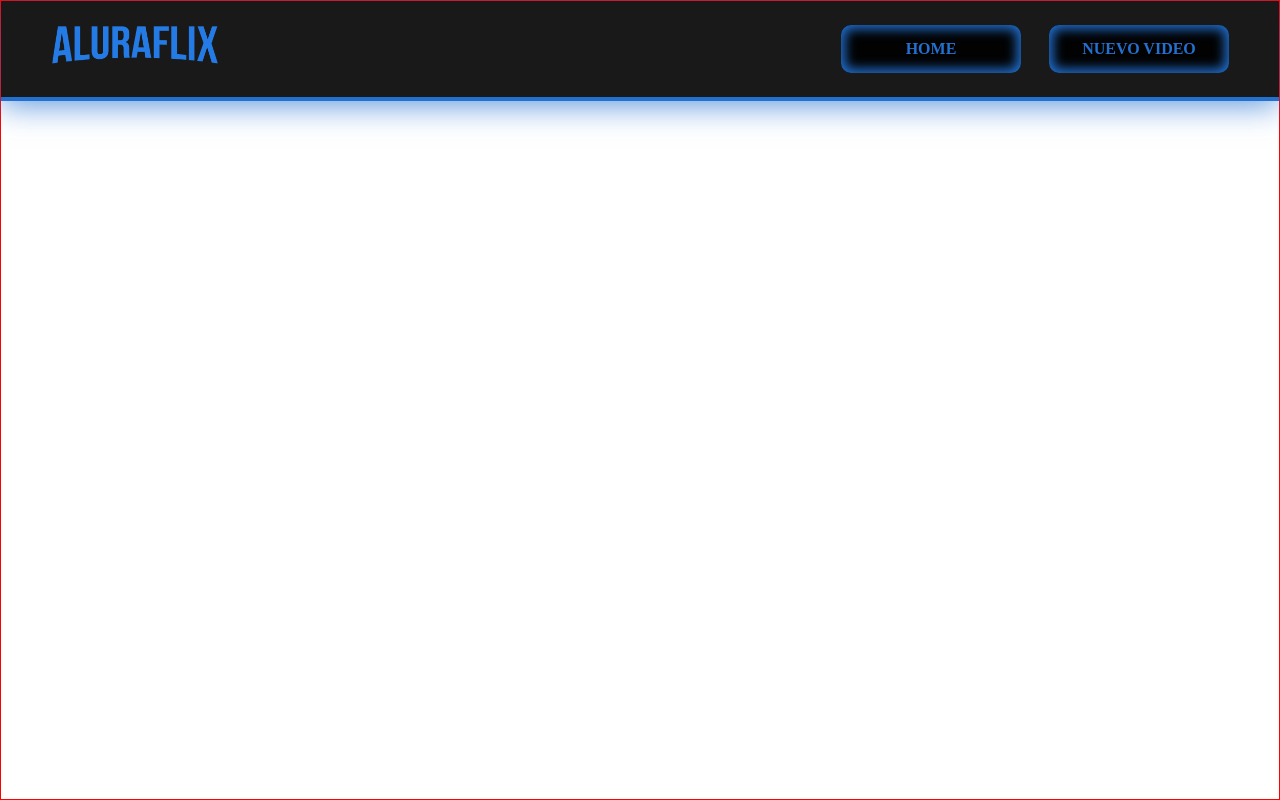
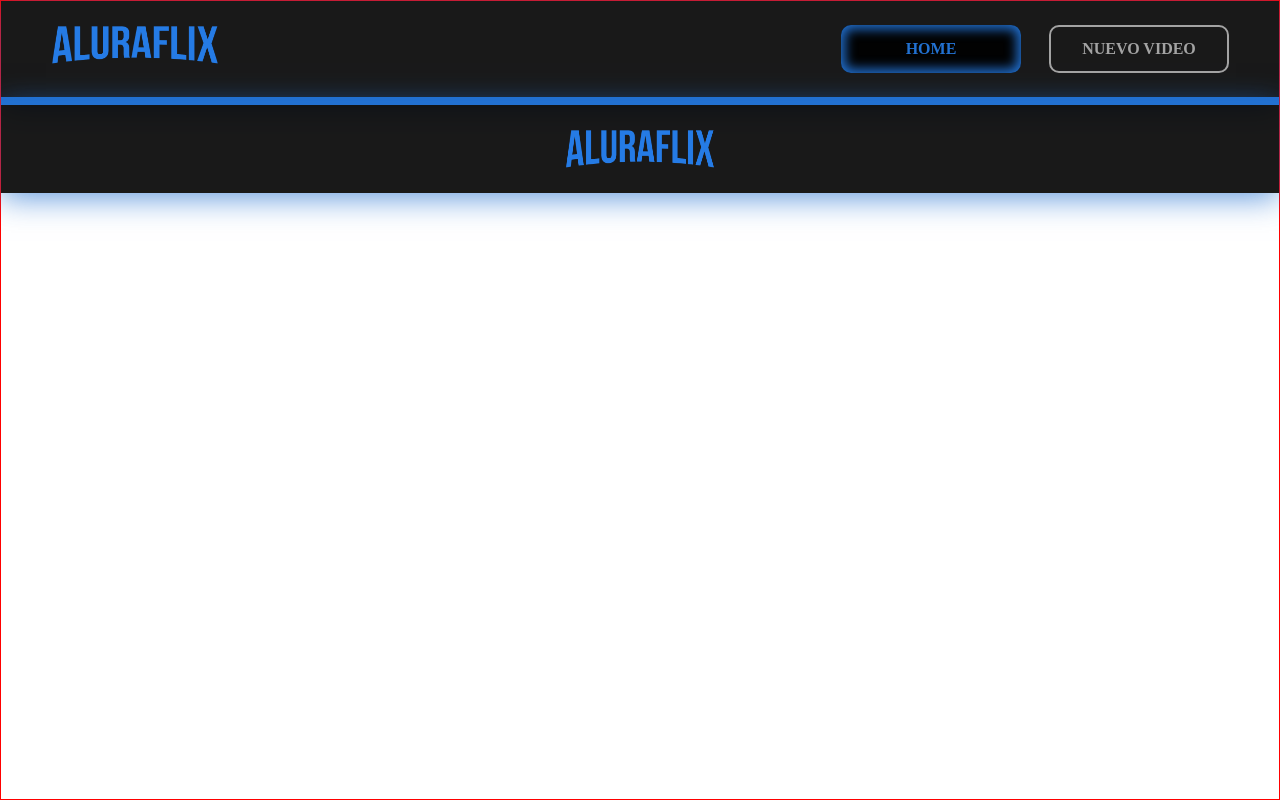
Before and after one commit to YossecSA/challengeAluraReact, a React (Vite) app: page / in a window 1280 px wide. Built offline with nearby package versions, Linux system fonts and the light colour scheme.

Commit message:
creacion del footer y la correccion de error

```diff
--- /dev/null
+++ b/src/Components/Pagina/Footer/Footer.jsx
@@ -0,0 +1,10 @@
+import React from "react";
+import style from './Footer.module.css'
+
+export default function Footer() {
+    return (
+        <footer className={style.container_footer}>
+            <img src="./img/Logo.png" className={style.footer_img} />
+        </footer>
+    );
+}
--- /dev/null
+++ b/src/Components/Pagina/Footer/Footer.module.css
@@ -0,0 +1,14 @@
+.container_footer {
+    display: flex;
+    padding: 1.5rem 0;
+    justify-content: center;
+    align-items: center;
+    border-top: 4px solid var(--Blue, #2271d1);
+    background: rgba(0, 0, 0, 0.9);
+    box-shadow: 0px 5px 29px 0px rgba(34, 113, 209, 0.7);
+}
+
+.footer_img{
+    width: 150px;
+    height: 40px;
+}
--- a/src/Components/Pagina/Header/Cabecera.jsx
+++ b/src/Components/Pagina/Header/Cabecera.jsx
@@ -23,8 +23,8 @@ export default function Cabecera() {
 
                 <LinkCabecera
                     url={"./registro"}
-                    estado={estado}
-                    onClick={() => cambiarEstado(true)}
+                    estado={!estado}
+                    onClick={() => cambiarEstado(false)}
                 >
                     NUEVO VIDEO
                 </LinkCabecera>
--- a/src/Pages/PaginaBase/PaginaBase.jsx
+++ b/src/Pages/PaginaBase/PaginaBase.jsx
@@ -1,11 +1,13 @@
 import React from 'react'
 import Cabecera from '../../Components/Pagina/Header/Cabecera'
 import style from './PaginaBase.module.css'
+import Footer from '../../Components/Pagina/Footer/Footer'
 
 export default function PaginaBase() {
   return (
     <main className={style.container}>
       <Cabecera></Cabecera>
+      <Footer></Footer>
     </main>
   )
 }
```
